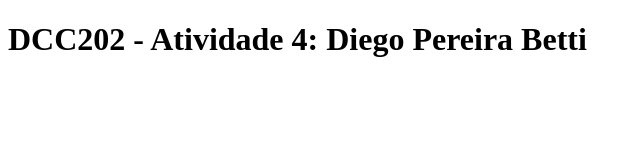
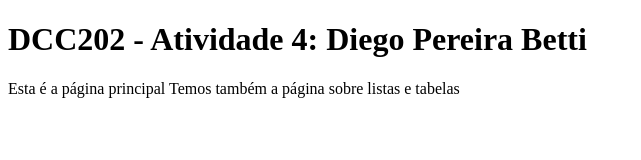
Before and after one commit to ufjf-dcc202/ufjf-dcc202-2023-3-a-atv4-DiegoPereira11, a website: page index.html in a window 1280 px wide. Shown: the whole page, without its empty margins (0-641 px from the left). Drawn offline with Linux system fonts and the light colour scheme.

Commit message:
adiciona links no parágrafo

```diff
--- a/index.html
+++ b/index.html
@@ -8,7 +8,10 @@
 <body>
     <main>
         <h1>DCC202 - Atividade 4: Diego Pereira Betti</h1>
-        <p></p>
+        <p>
+            <link>Esta é a página principal</link>
+            <link>Temos também a página sobre listas e tabelas</link>
+        </p>
     </main>
 </body>
 </html>
```
